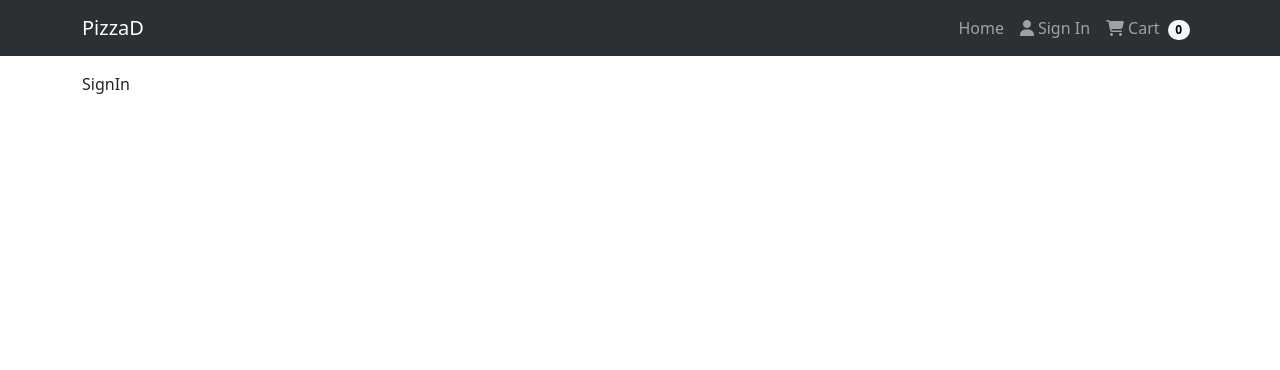
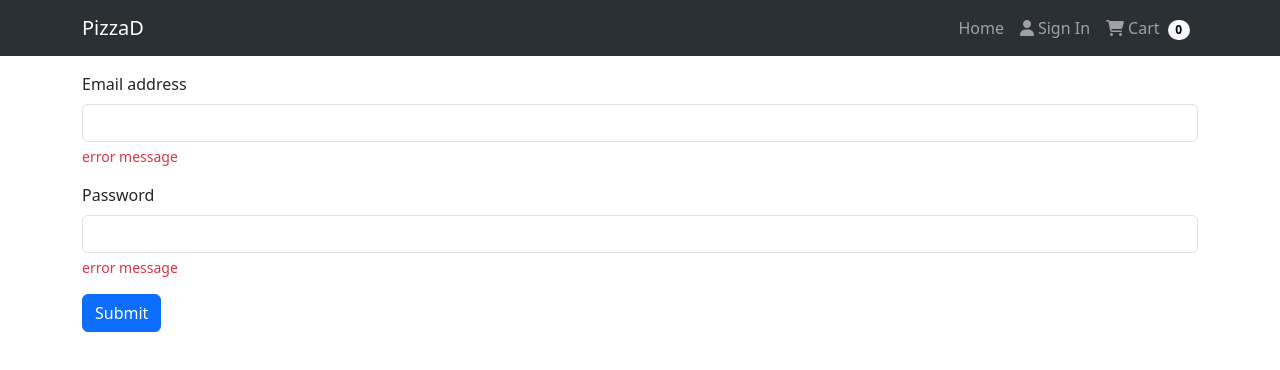
Before and after one commit to Raghu-KV/pizza-delivery-front-end, a React (Create React App) app: page /signIn in a window 1280 px wide. Shown: the top 370 px of the page. Built offline with nearby package versions, Linux system fonts and the light colour scheme.

Commit message:
created sign in page

```diff
--- a/src/Pages/SignIn.jsx
+++ b/src/Pages/SignIn.jsx
@@ -1,5 +1,41 @@
 function SignIn() {
-  return <div>SignIn</div>;
+  return (
+    <div>
+      <form>
+        <div className="mb-3">
+          <label for="exampleInputEmail1" className="form-label">
+            Email address
+          </label>
+          <input
+            type="email"
+            className="form-control"
+            id="exampleInputEmail1"
+            aria-describedby="emailHelp"
+          />
+          <div id="emailHelp" className="form-text text-danger">
+            error message
+          </div>
+        </div>
+        <div className="mb-3">
+          <label for="exampleInputPassword1" className="form-label">
+            Password
+          </label>
+          <input
+            type="password"
+            className="form-control"
+            id="exampleInputPassword1"
+          />
+          <div id="emailHelp" className="form-text text-danger">
+            error message
+          </div>
+        </div>
+
+        <button type="submit" className="btn btn-primary">
+          Submit
+        </button>
+      </form>
+    </div>
+  );
 }
 
 export default SignIn;
--- a/src/components/Header.jsx
+++ b/src/components/Header.jsx
@@ -9,9 +9,9 @@ function Header() {
       data-bs-theme="dark"
     >
       <div className="container-fluid container">
-        <a className="navbar-brand " href="#">
+        <Link className="navbar-brand " to={"/"}>
           PizzaD
-        </a>
+        </Link>
         <button
           className="navbar-toggler"
           type="button"
```
